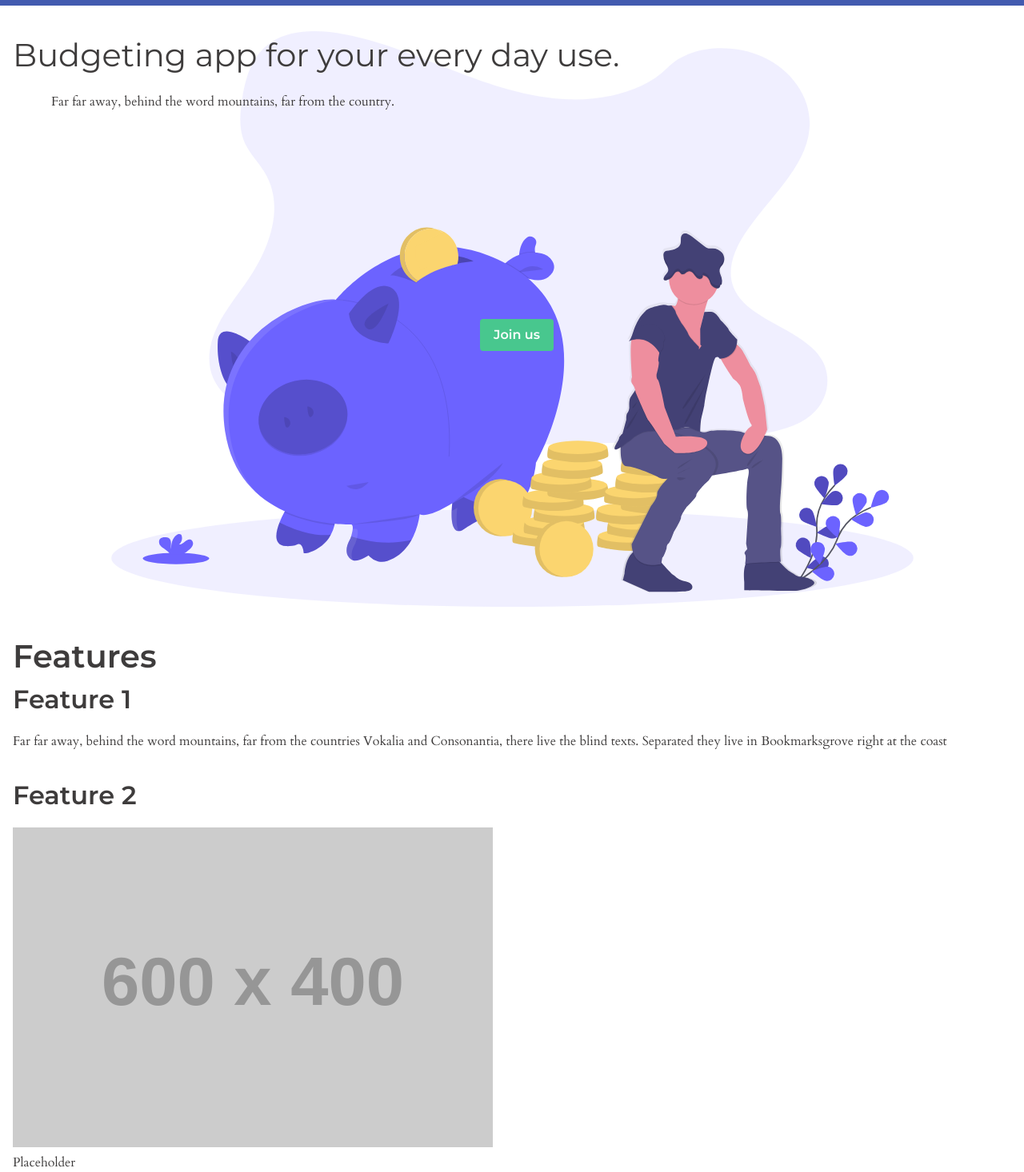
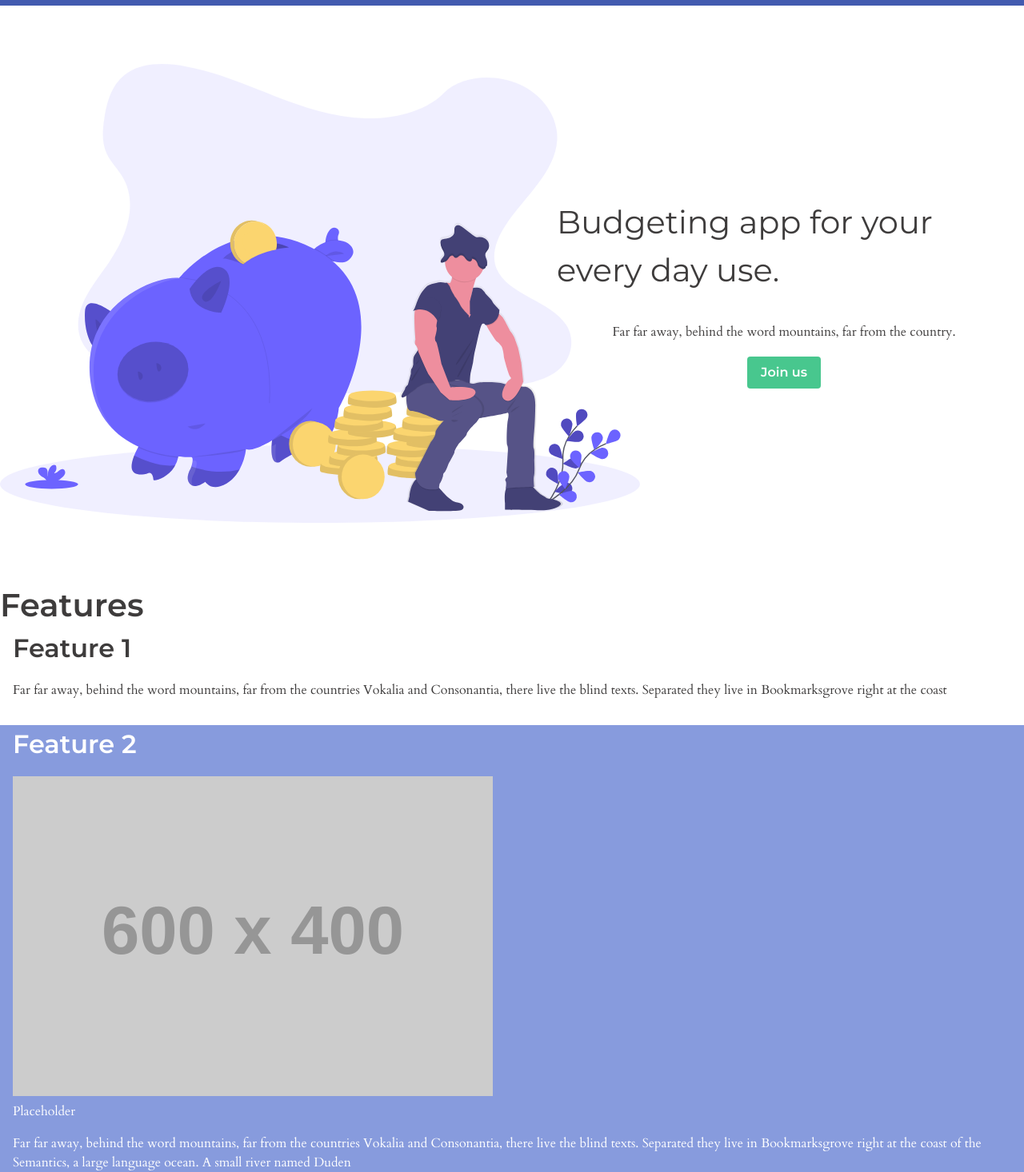
Before and after one commit to chingu-voyage7/Bears-Team-19, a React (Create React App) app in the folder budget-app/: page / in a window 1280 px wide. Shown: the part 93-1559 px from the top of the page at 80% size. Built offline with nearby package versions, Linux system fonts and the light colour scheme.

Commit message:
Added desktop layout for hero section and background colors to articles.

```diff
--- a/budget-app/src/containers/Home/Home.css
+++ b/budget-app/src/containers/Home/Home.css
@@ -1,9 +1,9 @@
 section {
-  padding: 0 1rem;
   margin-bottom: 2rem;
 }
 
 article {
+  padding: 0 1rem;
   margin-bottom: 2rem;
 }
 
@@ -21,7 +21,7 @@ section.above-fold {
 }
 
 section:nth-child(3) {
-  background: right bottom / 200px 200px no-repeat url(./bg.svg);
+  background: right bottom / 183px 200px no-repeat url(./bg.svg);
 }
 .above-fold h2 {
   font-weight: 400;
@@ -39,6 +39,13 @@ section:nth-child(3) {
   position: absolute;
   top: 50%;
   left: calc(50% - 2.5rem);
+  max-width: 150px;
+}
+
+.feature:nth-child(odd),
+.quote:nth-child(odd) {
+  background: var(--primary-color-brighter);
+  color: white;
 }
 
 .quote-image {
@@ -47,3 +54,28 @@ section:nth-child(3) {
 .quote-image img {
   border-radius: 50%;
 }
+
+@media (min-width: 850px) {
+  section.above-fold {
+    background: left center / 800px no-repeat url(./hero_bg.svg);
+    height: 90vh;
+    display: flex;
+    justify-content: flex-end;
+    align-items: center;
+    max-width: 1400px;
+    margin: 0 auto;
+  }
+  .above-fold article {
+    /* background: red; */
+    height: 40%;
+    max-width: 600px;
+    display: flex;
+    flex-direction: column;
+    justify-content: space-around;
+    align-items: center;
+  }
+  .tagline,
+  .is-success {
+    position: static;
+  }
+}
--- a/budget-app/src/containers/Home/Home.js
+++ b/budget-app/src/containers/Home/Home.js
@@ -4,11 +4,13 @@ import './Home.css'
 const Home = () => (
   <>
     <section className="above-fold">
-      <h2>Budgeting app for your every day use.</h2>
-      <p className="tagline">
-        Far far away, behind the word mountains, far from the country.
-      </p>
-      <button className="button is-success">Join us</button>
+      <article>
+        <h2>Budgeting app for your every day use.</h2>
+        <p className="tagline">
+          Far far away, behind the word mountains, far from the country.
+        </p>
+        <button className="button is-success">Join us</button>
+      </article>
     </section>
     <section className="features">
       <h2>Features</h2>
```
